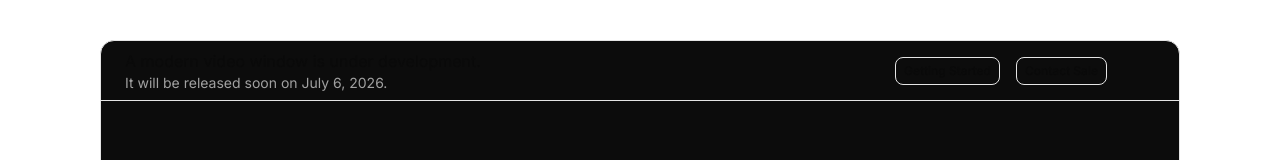
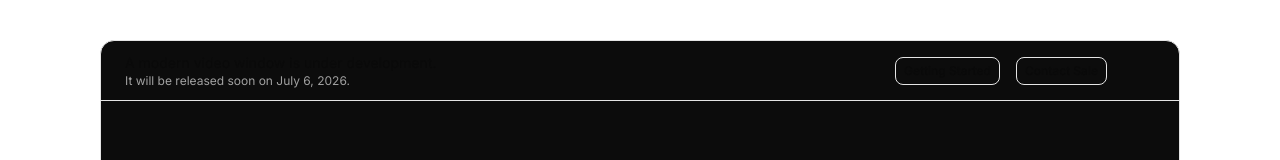
Before and after one commit to developerplus2026/video-ui, a Next.js app: page / in a window 1280 px wide. Shown: the top 160 px of the page. Built offline with nearby package versions, Linux system fonts and the light colour scheme; some icons are missing.

Commit message:
Update page.tsx

```diff
--- a/app/page.tsx
+++ b/app/page.tsx
@@ -21,8 +21,8 @@ export default function Page() {
       <div className="w-[calc(100vw-200px)] border border-input rounded-xl bg-[#0c0c0c] h-[calc(100vh-80px)]  ">
         <div className="h-15 w-full border-b flex justify-between items-center p-6 border-input ">
           <div className="flex flex-col ">
-            <p className="text-md">A modern video window is under development.</p>
-            <p className="text-sm text-[#a1a1a1]">It will be released soon on July 6, 2026.</p>
+            <p className="text-sm">A modern video window is under development.</p>
+            <p className="text-xs text-[#a1a1a1]">It will be released soon on July 6, 2026.</p>
           </div>
           <div className="flex items-center gap-4">
 <Button className="" variant={'outline'}>Getting Started</Button>
```
